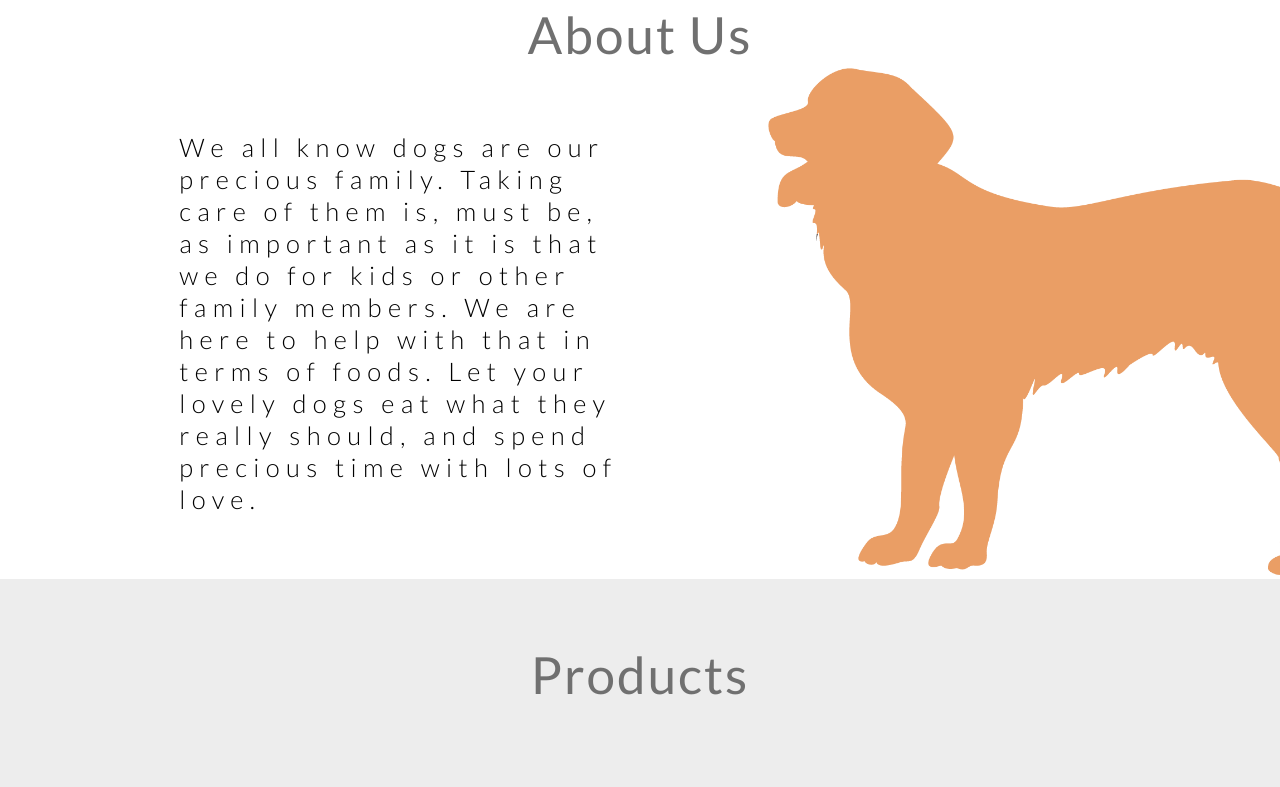
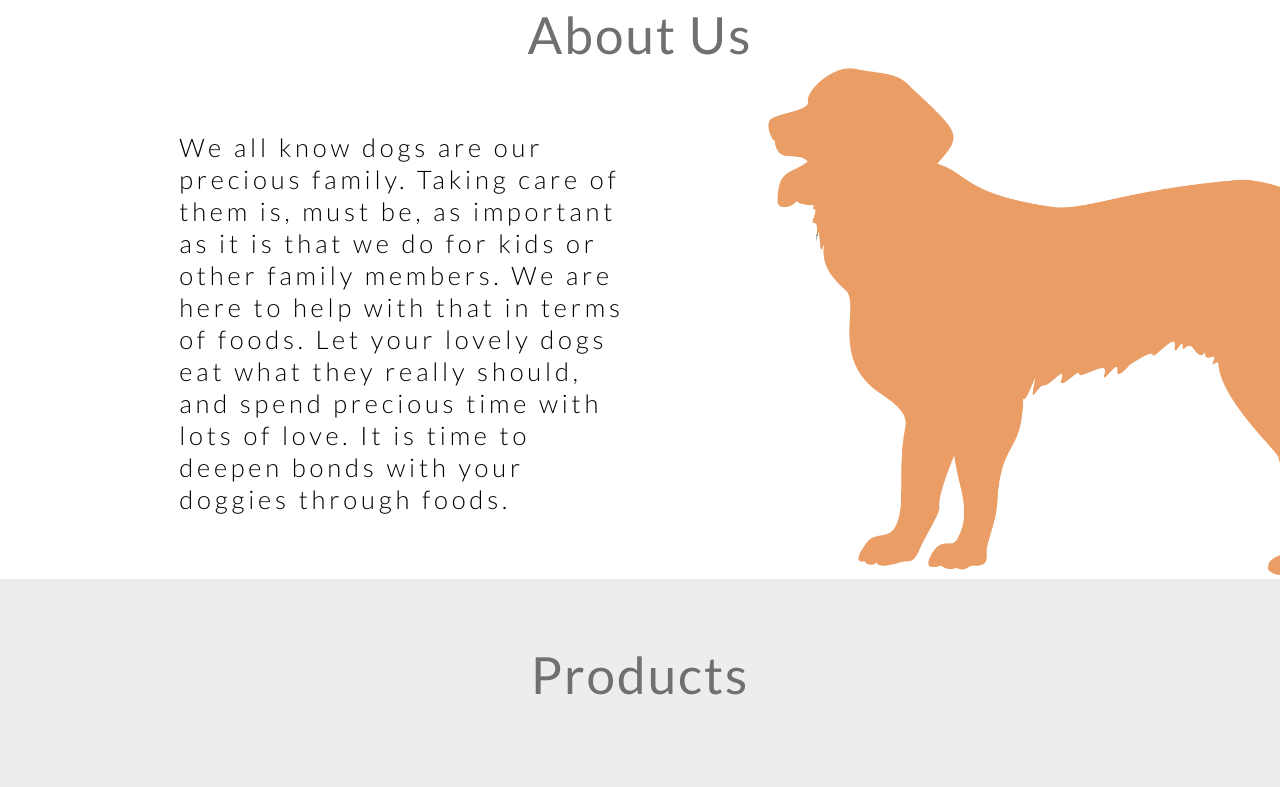
Before and after one commit to kojiokajima/whole-dog-foods, a website: page index.html in a window 1280 px wide. Shown: the part 771-1558 px from the top of the page. Drawn offline with Linux system fonts and the light colour scheme.

Commit message:
organized an img file

```diff
--- a/index.html
+++ b/index.html
@@ -50,7 +50,7 @@
     </header>
 
     <section id="top" class="hero">
-        <img class="hero-img" src="./img/logo02.png" alt="logo">
+        <img class="hero-img" src="./img/logo.png" alt="logo">
         <p>Your doggy's health.<br class="br-mobile">Our priority.</p>
     </section>
 
@@ -59,7 +59,7 @@
         <div class="about__content">
             <p>We all know dogs are our precious family. Taking care of them is, must be, as important as it is that we
                 do for kids or other family members. We are here to help with that in terms of foods. Let your lovely
-                dogs eat what they really should, and spend precious time with lots of love.</p>
+                dogs eat what they really should, and spend precious time with lots of love. It is time to deepen bonds with your doggies through foods.</p>
             <img src="./img/dog04.png" alt="dog image">
         </div>
     </section>
--- a/sass/about.scss
+++ b/sass/about.scss
@@ -12,7 +12,7 @@
         // font-size: 1.2em;
         font-size: 2vw;
         font-weight: 300;
-        letter-spacing: 0.5vw;
+        letter-spacing: 0.3vw;
         float: left;
         width: 45%;
         line-height: 2.5vw;
```
Also changed, not shown: css/style.css, img/logo.png, img/logo02.png (deleted), img/product02.jpg, img/product09.jpg, 1 other file.
